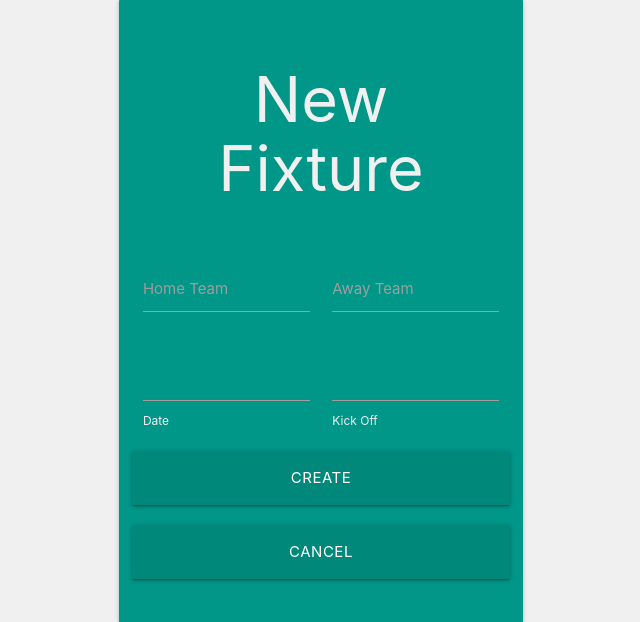
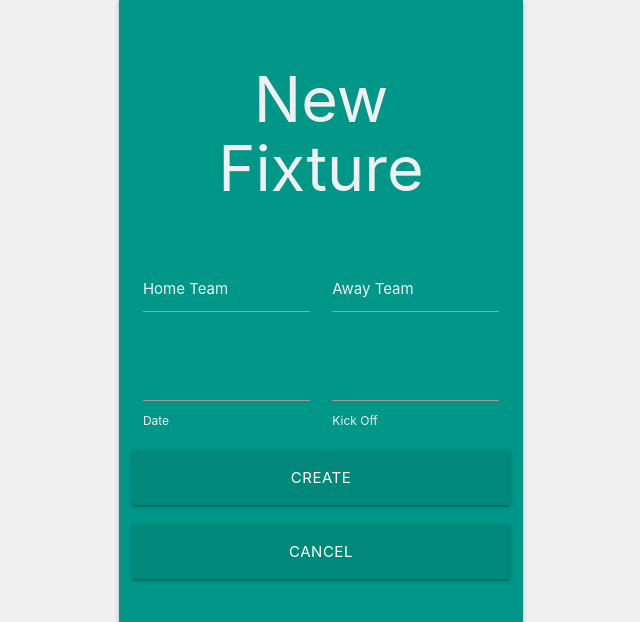
Before and after one commit to TwoBitCliff/Football-Manager-App, a Flask app: page /add_fixture in a window 1280 px wide. Shown: the part 84-706 px from the top of the page, without its empty margins (319-959 px from the left). Run offline with Flask 2, Linux system fonts and the light colour scheme; data that the repository does not hold is empty; some libraries are stand-ins or nearby versions.

Commit message:
fixed colour for input-col

```diff
--- a/static/css/style.css
+++ b/static/css/style.css
@@ -25,7 +25,7 @@ label {
 }
 
 .input-field.col label, .input-field.col {
-    color: f0f0f0;
+    color: #f0f0f0;
 }
 
 body {
```
